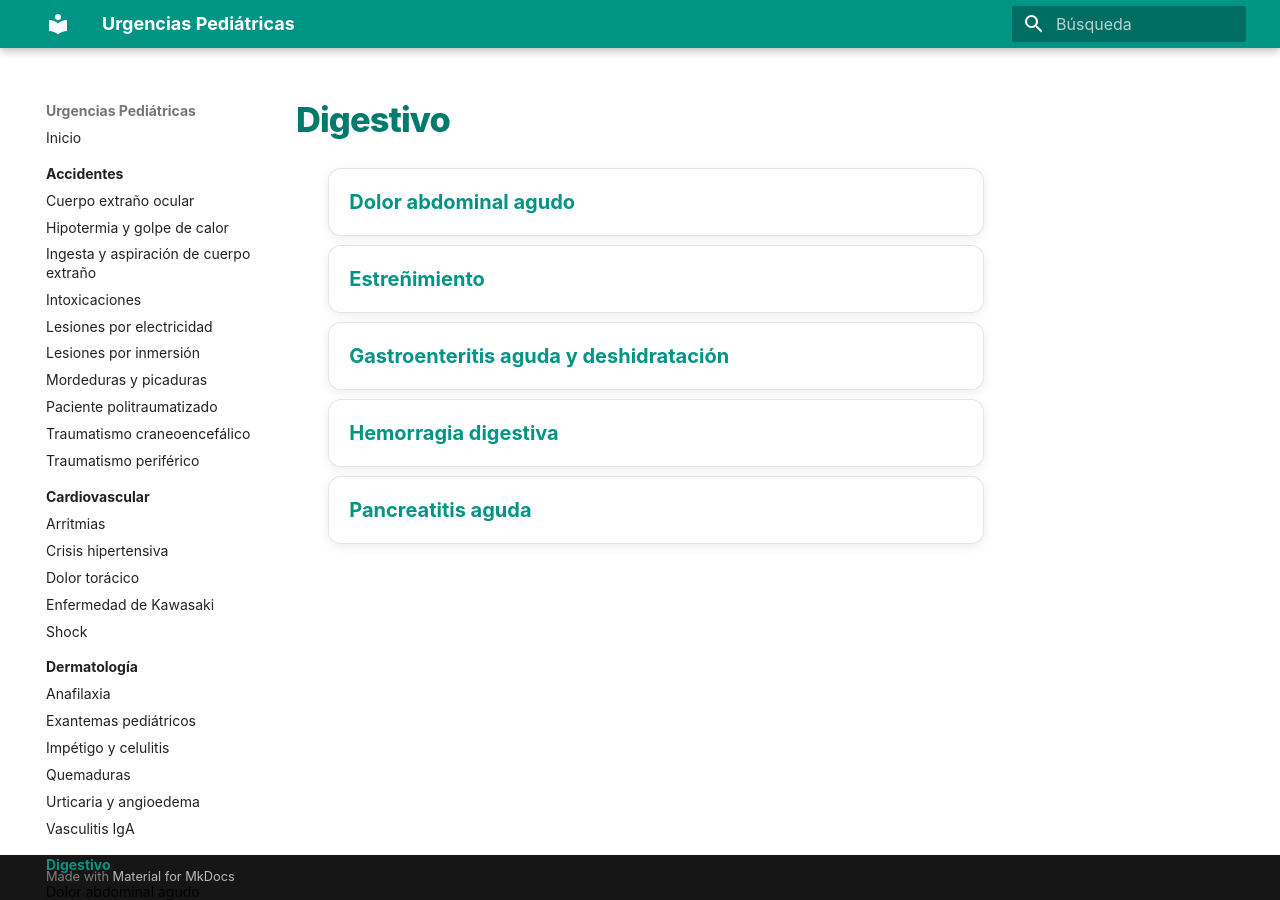
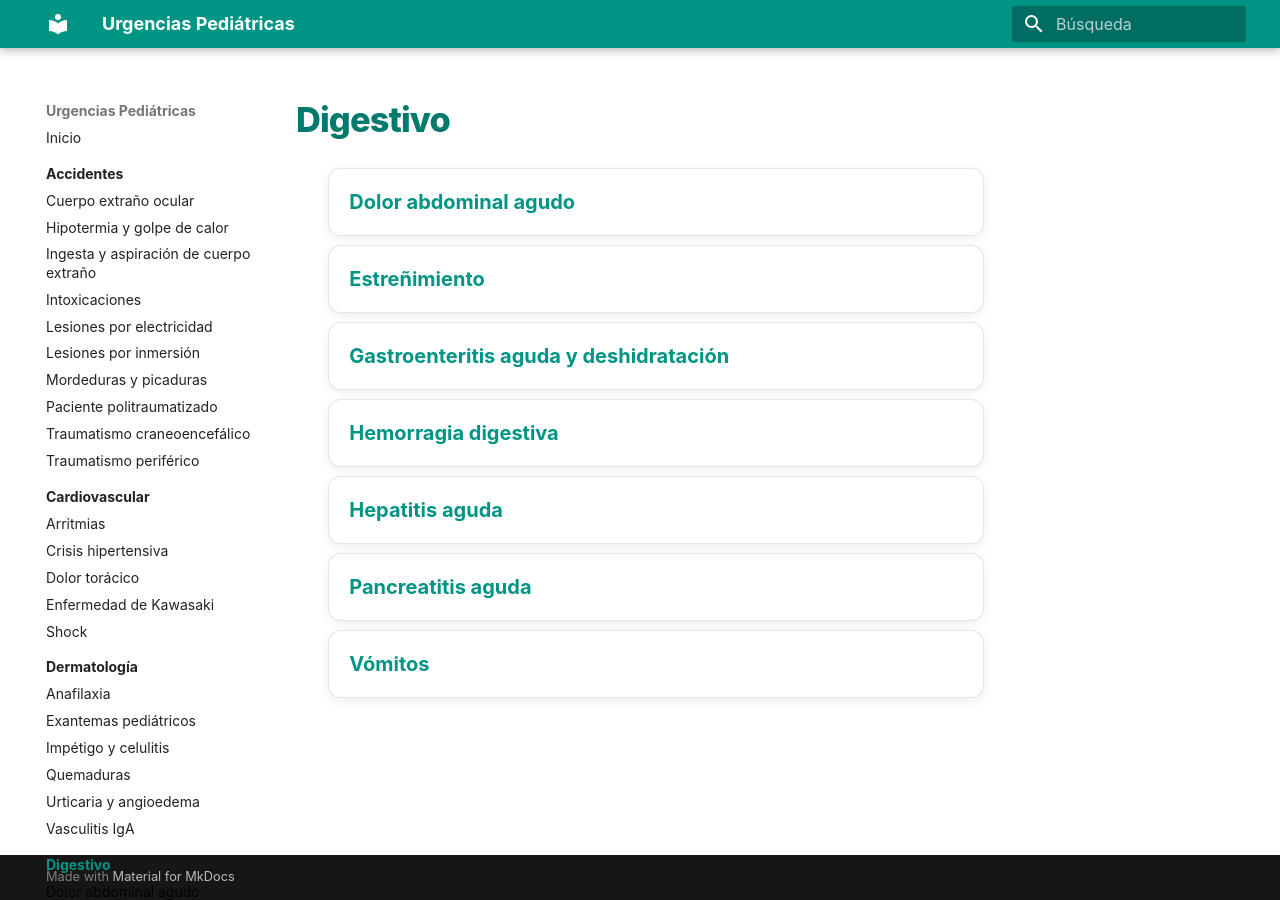
Before and after one commit to gonzaloares/urgencias-pediatricas, an MkDocs documentation site: the page built from docs/digestivo/index.md, in a window 1280 px wide. Built offline with MkDocs 1.6.1 and Material for MkDocs 9.7.7, drawn with Linux system fonts in a browser that asks for light colours.

Commit message:
Actualiza docs/digestivo/index.md

```diff
--- a/docs/digestivo/index.md
+++ b/docs/digestivo/index.md
@@ -6,6 +6,8 @@
 - [Estreñimiento](estrenimiento.md)
 - [Gastroenteritis aguda y deshidratación](gastroenteritis-aguda-deshidratacion.md)
 - [Hemorragia digestiva](hemorragia-digestiva.md)
+- [Hepatitis aguda](hepatitis-aguda.md)
 - [Pancreatitis aguda](pancreatitis-aguda.md)
+- [Vómitos](vomitos.md)
 
 </div>
```
